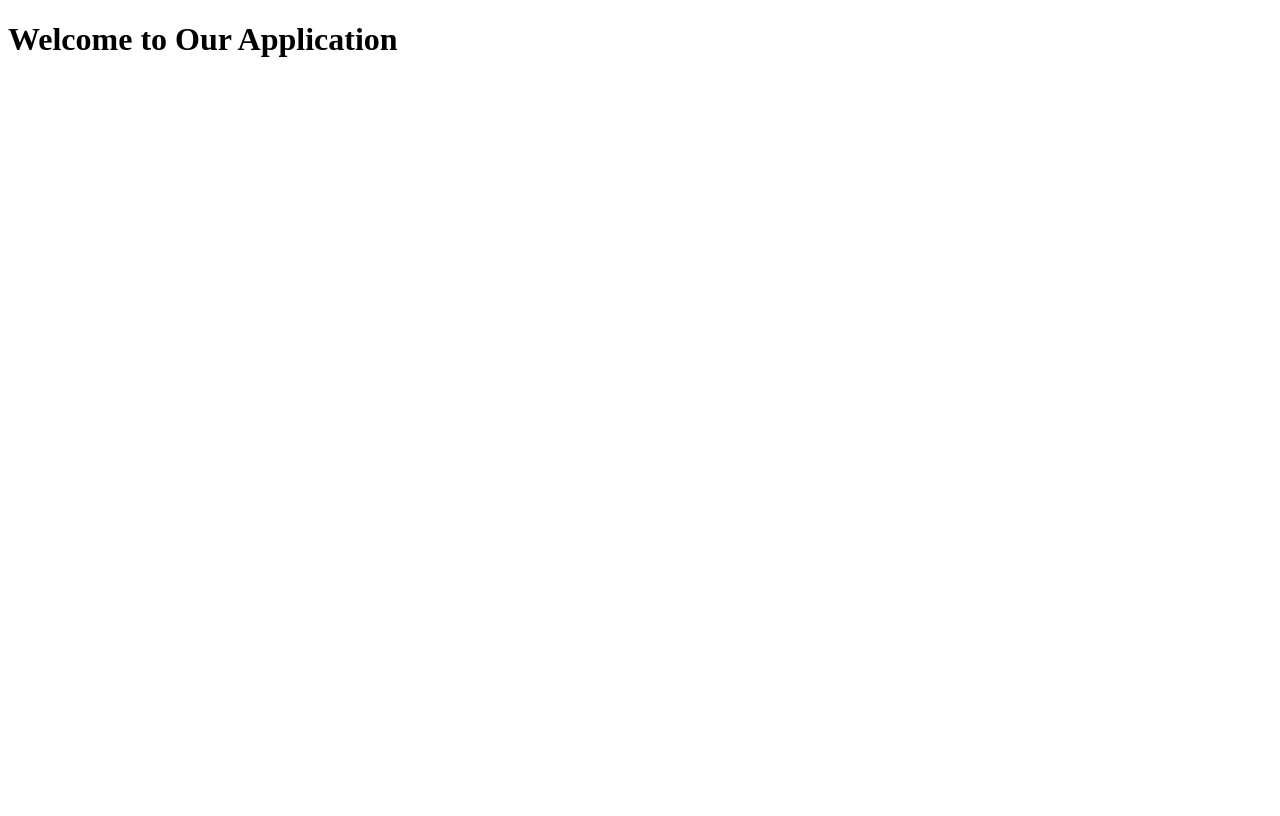
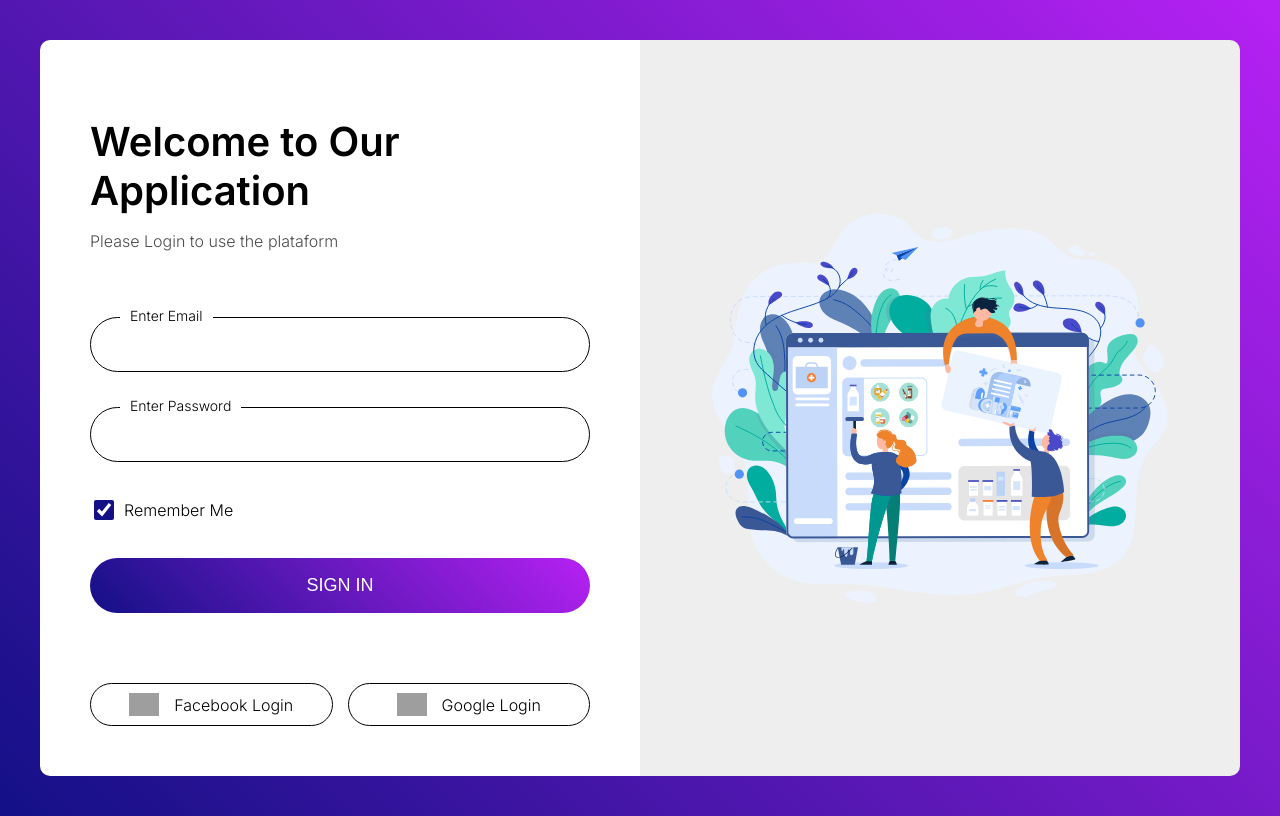
Before and after one commit to maicondesa50/Sign-Up, a plain HTML site: page SignUp_Page/index.html in a window 1280 px wide. Drawn offline with Linux system fonts and the light colour scheme; grey boxes are pictures that could not be loaded.

Commit message:
Creation of project
Creation of project

```diff
--- a/SignUp_Page/index.html
+++ b/SignUp_Page/index.html
@@ -5,6 +5,7 @@
     <meta charset="UTF-8">
     <meta http-equiv="X-UA-Compatible" content="IE=edge">
     <meta name="viewport" content="width=device-width, initial-scale=1.0">
+    <link rel="stylesheet" href="style.css" />
     <title>Sign Up Page</title>
 </head>
 
@@ -13,9 +14,43 @@
         <div class="login-left">
             <div class="login-header">
                 <h1>Welcome to Our Application</h1>
+                <p>Please Login to use the plataform</p>
             </div>
+            <form class="login-form">
+                <div class="login-form-content">
+                    <div class="form-item">
+                        <label for="email">Enter Email</label>
+                        <input type="text" id="email">
+                    </div>
+                    <div class="form-item">
+                        <label for="password">Enter Password</label>
+                        <input type="text" id="password">
+                    </div>
+                    <div class="form-item">
+                        <div class="checkbox">
+                            <input type="checkbox" id="rememberMeCheckbox" checked>
+                            <label for="remeberMeCheckbox" class="checkboxLabel">Remember Me</label>
+                        </div>
+                    </div>
+                    <button type="submit">Sign In</button>
+                </div>
+                <div class="login-form-footer">
+                    <a href="#">
+                        <img width="30"
+                            src="https://upload.wikimedia.org/wikipedia/commons/thumb/5/51/Facebook_f_logo_%282019%29.svg/2048px-Facebook_f_logo_%282019%29.svg.png"
+                            alt="">Facebook Login
+                    </a>
+                    <a href="#">
+                        <img width="30"
+                            src="https://upload.wikimedia.org/wikipedia/commons/thumb/5/53/Google_%22G%22_Logo.svg/1200px-Google_%22G%22_Logo.svg.png"
+                            alt="">Google Login
+                    </a>
+                </div>
+            </form>
         </div>
-        <div class="login-rigth"></div>
+        <div class="login-right">
+            <img src="./images/image2.svg">
+        </div>
     </div>
 </body>
 
--- /dev/null
+++ b/SignUp_Page/style.scss
@@ -0,0 +1,170 @@
+@import url("https://fonts.googleapis.com/css2?family=Inter:wght@300;600&display=swap");
+
+$primary-color: #131086;
+$secondary-color: #b621f3;
+
+
+* {
+    box-sizing: border-box;
+}
+
+body {
+    padding: 0;
+    margin: 0;
+    font-family: "Inter", sans-serif;
+    background: linear-gradient(45deg, $primary-color, $secondary-color);
+    padding: 40px;
+}
+
+.container {
+    min-height: calc(100vh - 40px * 2);
+    display: grid;
+    grid-template-columns: 50% 50%;
+    border-radius: 10px;
+    overflow: hidden;
+}
+
+.login-left {
+    display: flex;
+    flex-direction: column;
+    justify-content: center;
+    padding-left: 150px;
+    background-color: white;
+}
+
+.login-right {
+    background-color: #eee;
+    display: flex;
+    justify-content: center;
+
+    img {
+        width: 80%;
+    }
+}
+
+.login-header {
+    margin-bottom: 50px;
+
+    h1 {
+        font-size: 40px;
+        margin-bottom: 10px;
+    }
+
+    p {
+        opacity: .7;
+    }
+}
+
+.login-form {
+    width: 450px;
+
+    &-content {
+        display: flex;
+        flex-direction: column;
+        gap: 35px;
+    }
+
+    &-footer {
+        display: flex;
+        gap: 30px;
+        margin-top: 70px;
+
+        a {
+            flex: 6;
+            gap: 15px;
+            border: 1px solid black;
+            border-radius: 100px;
+            padding: .6rem;
+            justify-content: center;
+            display: flex;
+            align-items: center;
+            color: black;
+            text-decoration: none;
+
+            &:hover {
+                background-color: #eee;
+
+            }
+        }
+    }
+}
+
+.form-item label:not(.checkboxLabel) {
+    display: inline-block;
+    background-color: white;
+    margin-bottom: 10px;
+    position: absolute;
+    padding: 0 10px;
+    transform: translate(30px, -10px);
+    font-size: 14px;
+}
+
+input[type='text'],
+input[type='password'] {
+    border: 1px solid black;
+    height: 55px;
+    padding: 0 2rem;
+    width: 100%;
+    transition: background .5s;
+    font-size: 18px;
+    outline: none;
+    border-radius: 100px;
+}
+
+.checkbox {
+    display: flex;
+    align-items: center;
+    gap: 7px;
+
+}
+
+input[type='checkbox'] {
+    width: 20px;
+    height: 20px;
+    accent-color: $primary-color;
+}
+
+button {
+    border: none;
+    background: linear-gradient(45deg, $primary-color, $secondary-color);
+    color: white;
+    padding: 1rem;
+    border-radius: 100px;
+    text-align: center;
+    text-transform: uppercase;
+    font-size: 18px;
+    height: 55px;
+    cursor: pointer;
+}
+
+/* Responsive */
+
+@media (max-width: 1350px) {
+    .login-left {
+        padding: 50px !important;
+    }
+
+    .login-form {
+        width: 100%;
+
+        &-footer {
+            flex: column;
+            gap: 15px;
+        }
+
+    }
+}
+
+@media (max-width: 768px) {
+    body {
+        padding: 20px;
+    }
+
+    .container {
+        grid-template-columns: auto;
+    }
+
+    .login-right {
+        display: none;
+    }
+}
```
Also changed, not shown: SignUp_Page/images/image.svg (added), SignUp_Page/images/image2.svg (added), SignUp_Page/style.css, 1 other file.
